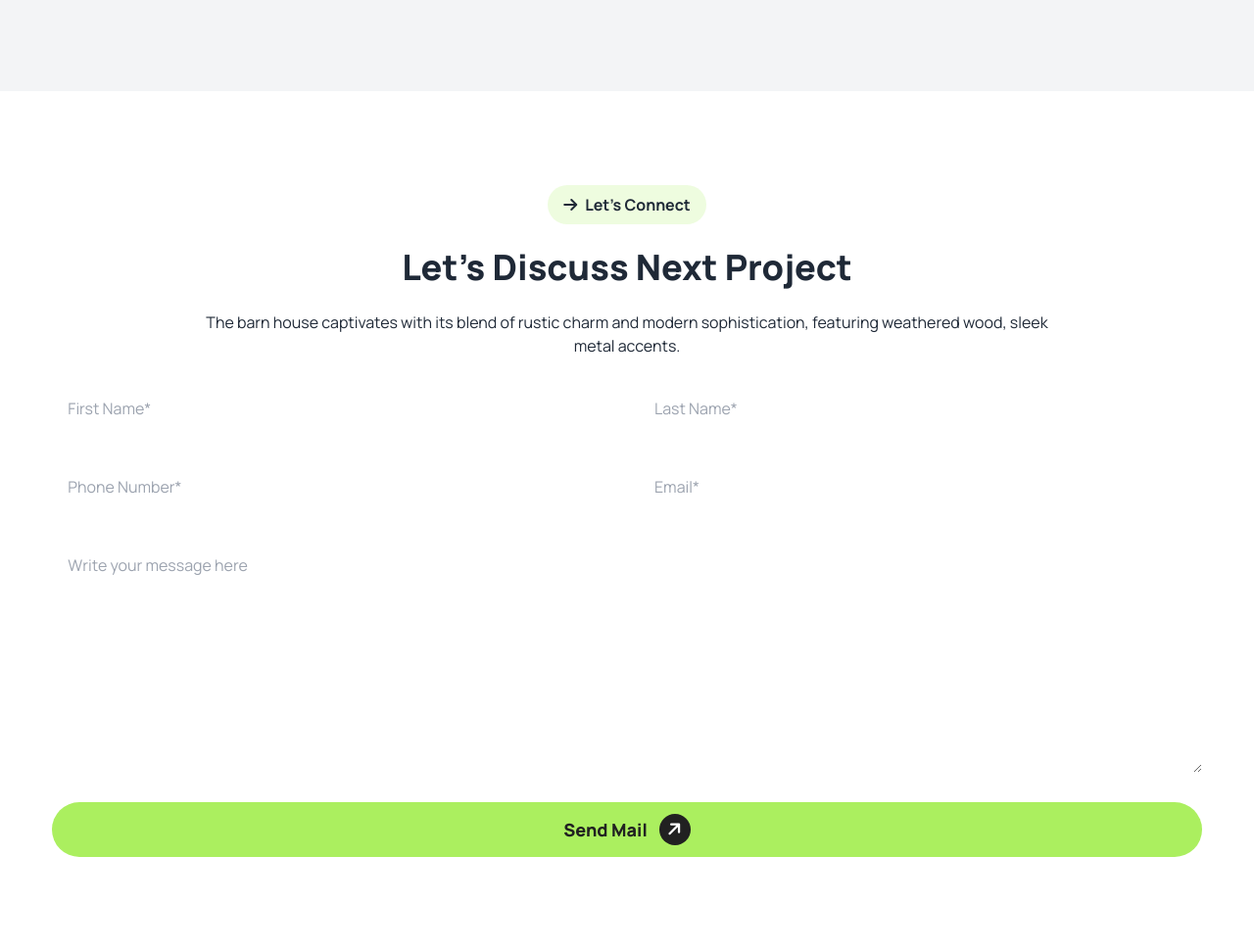
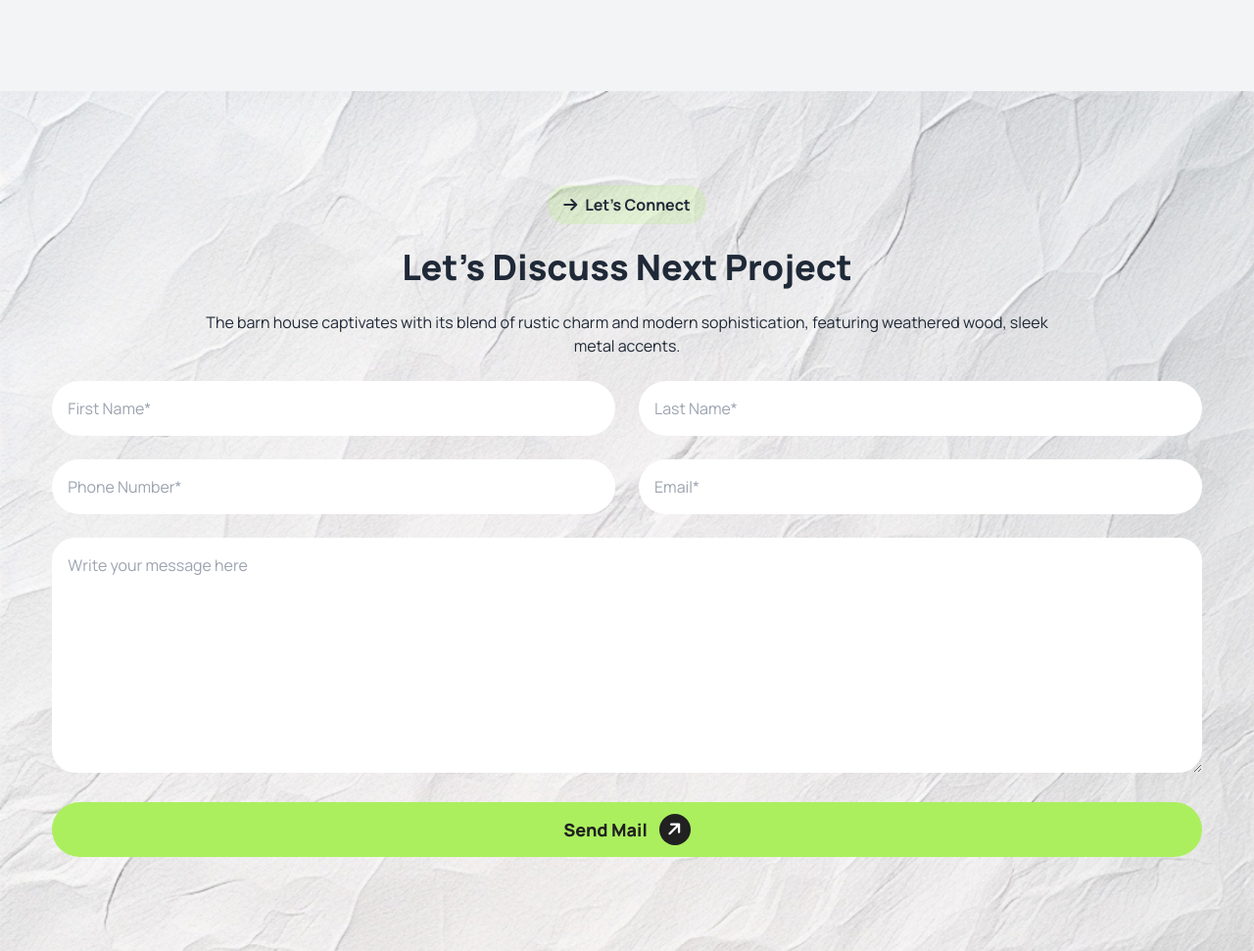
Before and after one commit to 96mdjanealam/rinterio-assignment-3, a plain HTML site: page index.html in a window 1280 px wide. Shown: the part 3857-4828 px from the top of the page at 98% size. Drawn offline with nearby package versions, Linux system fonts and the light colour scheme; the site is published under a folder, as on GitHub Pages, so addresses that start at the root find nothing.

Commit message:
final submission 2

```diff
--- a/index.html
+++ b/index.html
@@ -354,7 +354,7 @@
             </div>
         </div>
         <!-- next project form -->
-        <div class="py-10 sm:py-24 bg-cover bg-[url('/assets/bg.jpg')]">
+        <div class="py-10 sm:py-24 bg-cover bg-[url('assets/bg.jpg')]">
             <!-- content -->
             <div class=" w-11/12 mx-auto space-y-6">
                 <!-- text -->
```
